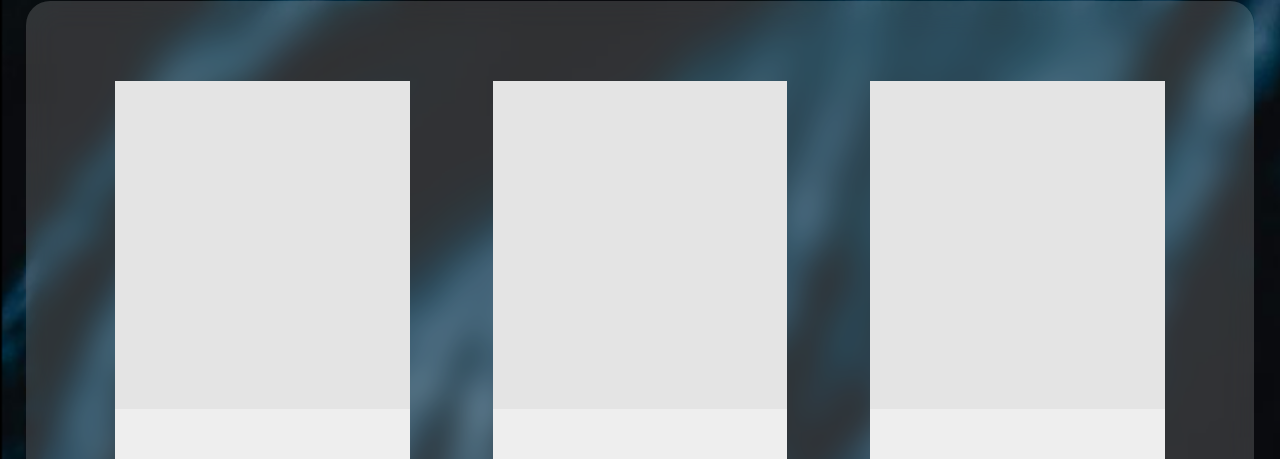
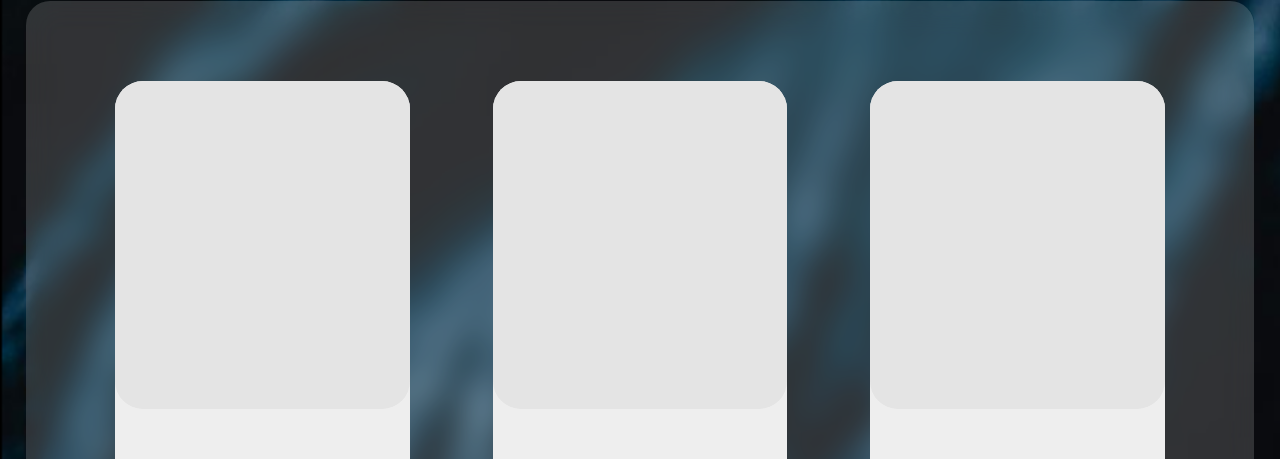
Before and after one commit to ItsDaFaz/niaz-design, a React (Vite) app: page /board-members in a window 1280 px wide. Shown: the part 304-763 px from the top of the page. Built offline with nearby package versions, Linux system fonts and the light colour scheme.

Commit message:
formatting

```diff
--- a/src/components/BoardMemberFrame.tsx
+++ b/src/components/BoardMemberFrame.tsx
@@ -24,7 +24,12 @@ function BoardMemberFrame({ name, designation }: BoardMemberFrameProps) {
     >
       {/* <img src={image} alt={title} style={{ width: "150px", height: "150px", borderRadius: "10px" }} /> */}
       <div
-        style={{ height: "41vh", width: "100%", backgroundColor: "#E4E4E4" }}
+        style={{
+          height: "41vh",
+          width: "100%",
+          backgroundColor: "#E4E4E4",
+          borderRadius: "28px",
+        }}
       ></div>
       <div style={{ width: "100%", textAlign: "center" }}>
         <h3
```
